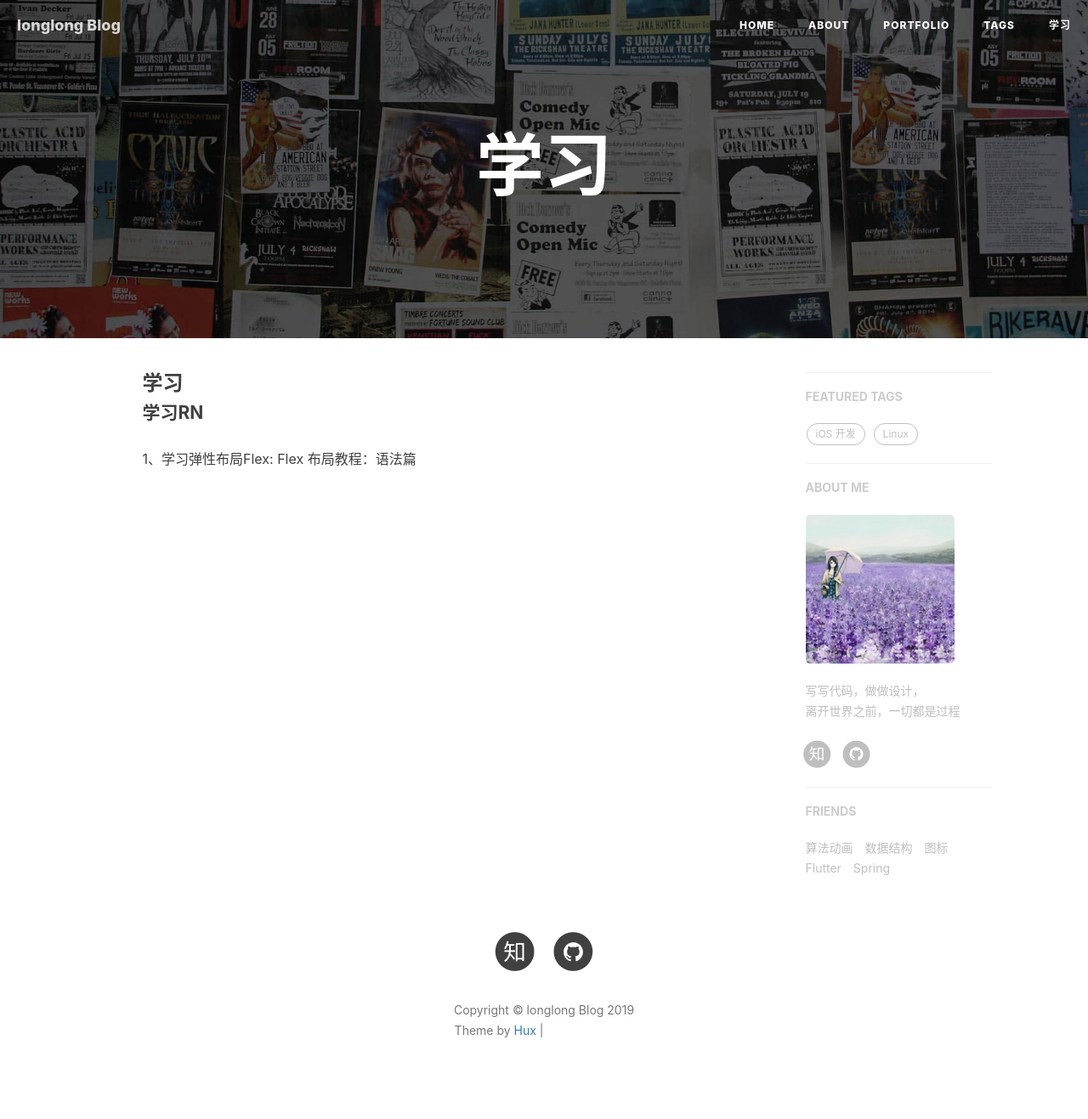
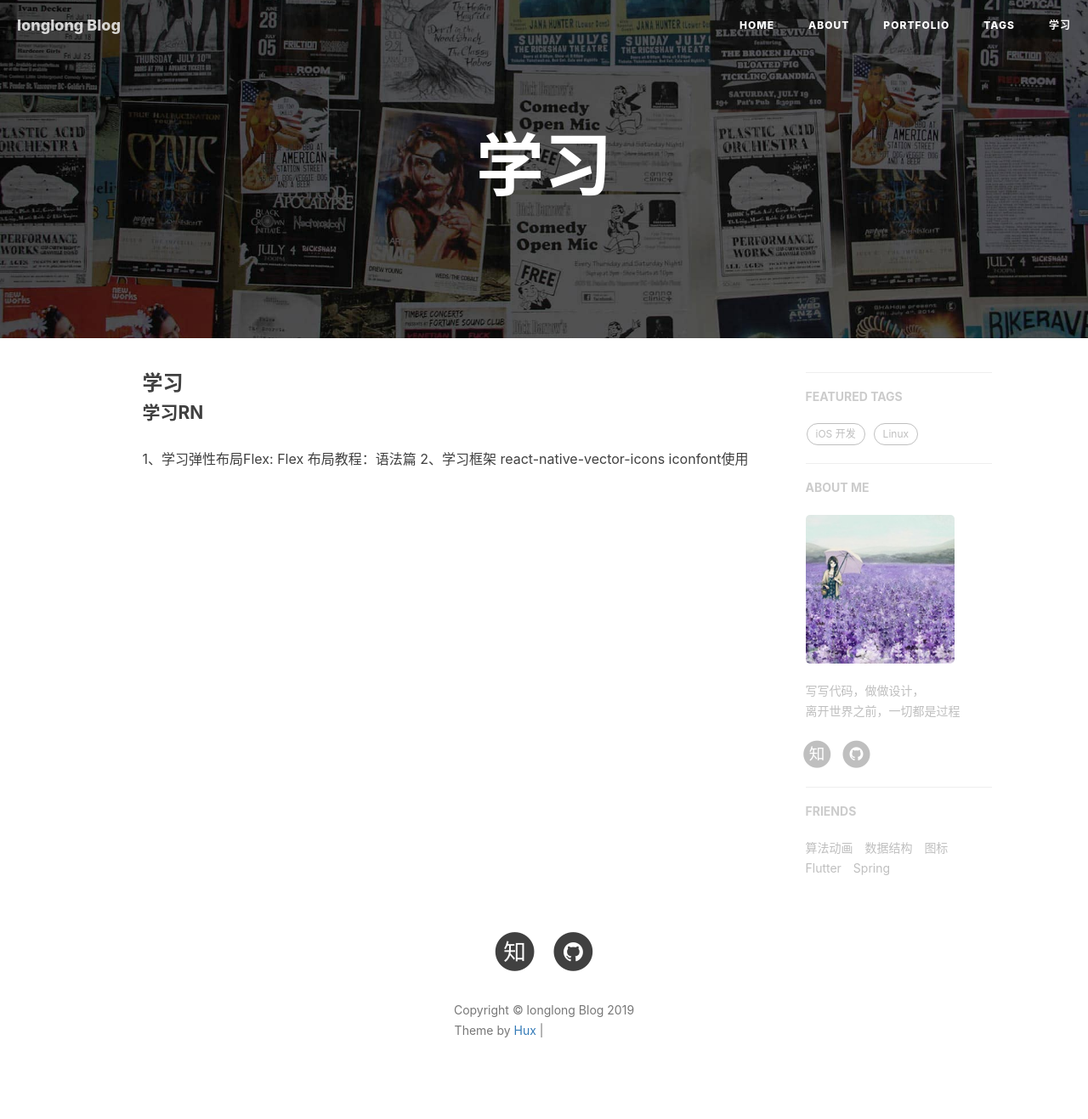
Before and after one commit to awanglilong/awanglilong.github.io, a Jekyll site: the page built from Learn record.md, in a window 1280 px wide. Shown: the whole page at 85% size. Built offline with Jekyll 4.4.1, drawn with Linux system fonts in a browser that asks for light colours; nearby versions of some CDN libraries; our own code applies the rules of GitHub Pages for plain Markdown files; comment, search, counter and statistics services are not loaded; grey boxes are pictures that could not be loaded.

Commit message:
Update Learn record.md

```diff
--- a/Learn record.md
+++ b/Learn record.md
@@ -3,3 +3,5 @@
 
 #### 学习RN
 1、学习弹性布局Flex: [Flex 布局教程：语法篇](http://www.ruanyifeng.com/blog/2015/07/flex-grammar.html)
+2、学习框架 [react-native-vector-icons](https://github.com/oblador/react-native-vector-icons)
+          [iconfont使用](https://www.jianshu.com/p/332198bf46a7)
```
